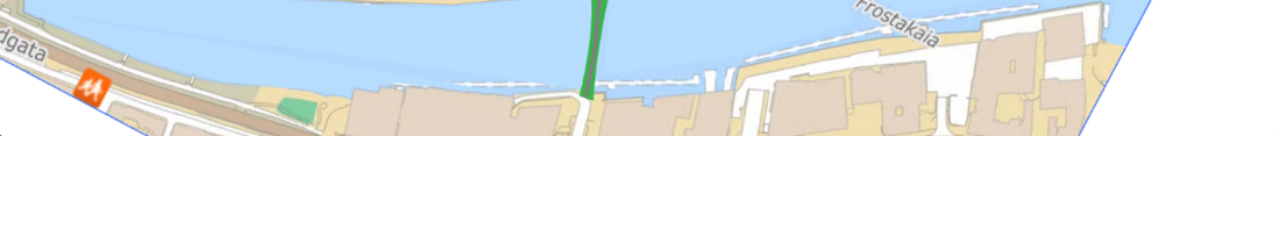
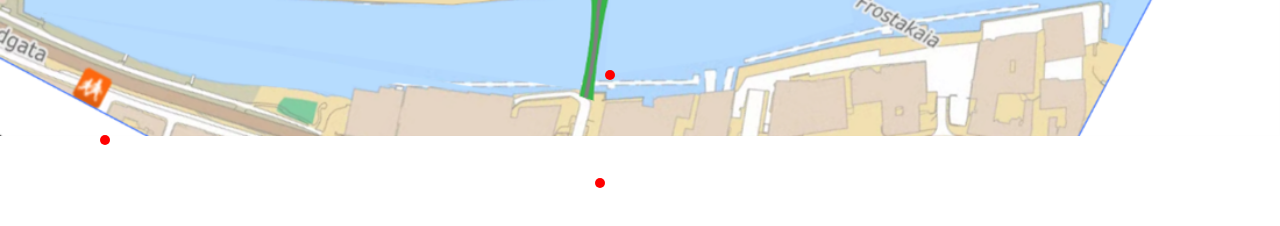
Before and after one commit to BredeWGronvold/eit_kart, a React (Create React App) app: page / in a window 1280 px wide. Shown: the part 450-676 px from the top of the page. Built offline with nearby package versions, Linux system fonts and the light colour scheme.

Commit message:
Dottene er plassert riktig på min skjerm med de pixlene brukt for margin-bot og left, men ikke for monitoren min

```diff
--- a/src/App.css
+++ b/src/App.css
@@ -14,11 +14,12 @@ https://www.quackit.com/css/css_color_codes.cfm
 }
 
 /*------- START PLACES ON MAP ----------*/
-.place_container {
+.dot_container_app {
   position: absolute;
   display: flex;
   align-items:end;
   width: 100%;
+  height: 100%;
 }
 
 .place {
@@ -30,38 +31,37 @@ https://www.quackit.com/css/css_color_codes.cfm
 }
 
 
-.place_gangbro {
-  /* margin-bottom: 70px;
-  margin-left: 60px; */
+.dot_undergang {
+  margin-bottom: 205px;
+  margin-left: 100px;
   left: 277px;
   top: 263px;
 }
 
-.place_gangbro:hover {
+.dot_undergang:hover {
   cursor: pointer;
   color: #6F6F6F;
 }
 
-.place_undergang {
-  /* margin-bottom: 170px;
-  margin-left: 70px; */
+.dot_gangbro {
+  margin-bottom: 162px;
+  margin-left: 485px;
   left: 265px;
   top: 235px;
 }
 
-.place_undergang:hover {
+.dot_gangbro:hover {
   cursor: pointer;
   color: #6F6F6F
 }
 
-.place_park {
-  /* margin-top: 200px;
-  margin-left: 70px; */
+.dot_park {
+  margin-bottom: 270px;
   left: 275px;
   top: 200px;
 }
 
-.place_park:hover {
+.dot_park:hover {
   cursor: pointer;
   color: #6F6F6F;
 }
--- a/src/App.js
+++ b/src/App.js
@@ -37,6 +37,8 @@ function App() {
           {/* <div className='place place_undergang' onClick={toggleUndergangDisplay}>
 
           </div> */}
+          <div className='dot_container_app'>
+            <div className='dot_undergang'>
               <DOT display={toggleUndergangDisplay} />
                 {display_undergang &&
                 <BAR
@@ -46,11 +48,12 @@ function App() {
                     display={toggleUndergangDisplay}
                 />
                 }
-
+            </div>
 
           {/* <div className='place place_gangbro' onClick={toggleGangbroDisplay}>
 
           </div> */}
+          <div className='dot_gangbro'>
             <DOT display={toggleGangbroDisplay} />
             {display_gangbro &&
             <BAR
@@ -60,10 +63,12 @@ function App() {
                 display={toggleGangbroDisplay}
             />
             }
+          </div>
 
           {/* <div className='place place_park' onClick={toggleParkDisplay}>
             >
           </div> */}
+          <div className='dot_park'>
             <DOT display={toggleParkDisplay} />
             {display_park &&
             <BAR
@@ -74,6 +79,8 @@ function App() {
             />
             }
           </div>
+        </div>
+      </div>
 
     </div>
   );
```
Lines whose indentation alone changed are shown as unchanged.
